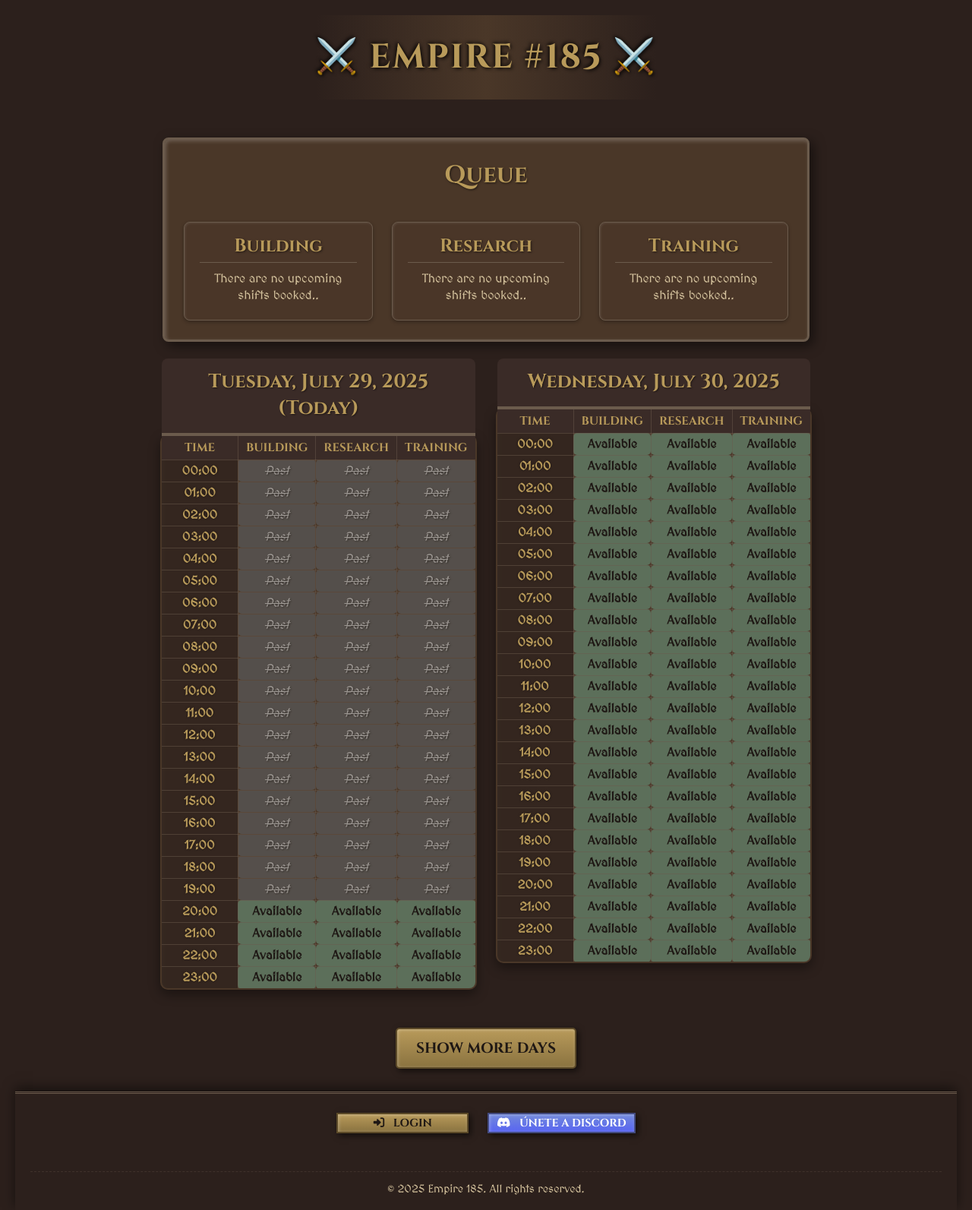
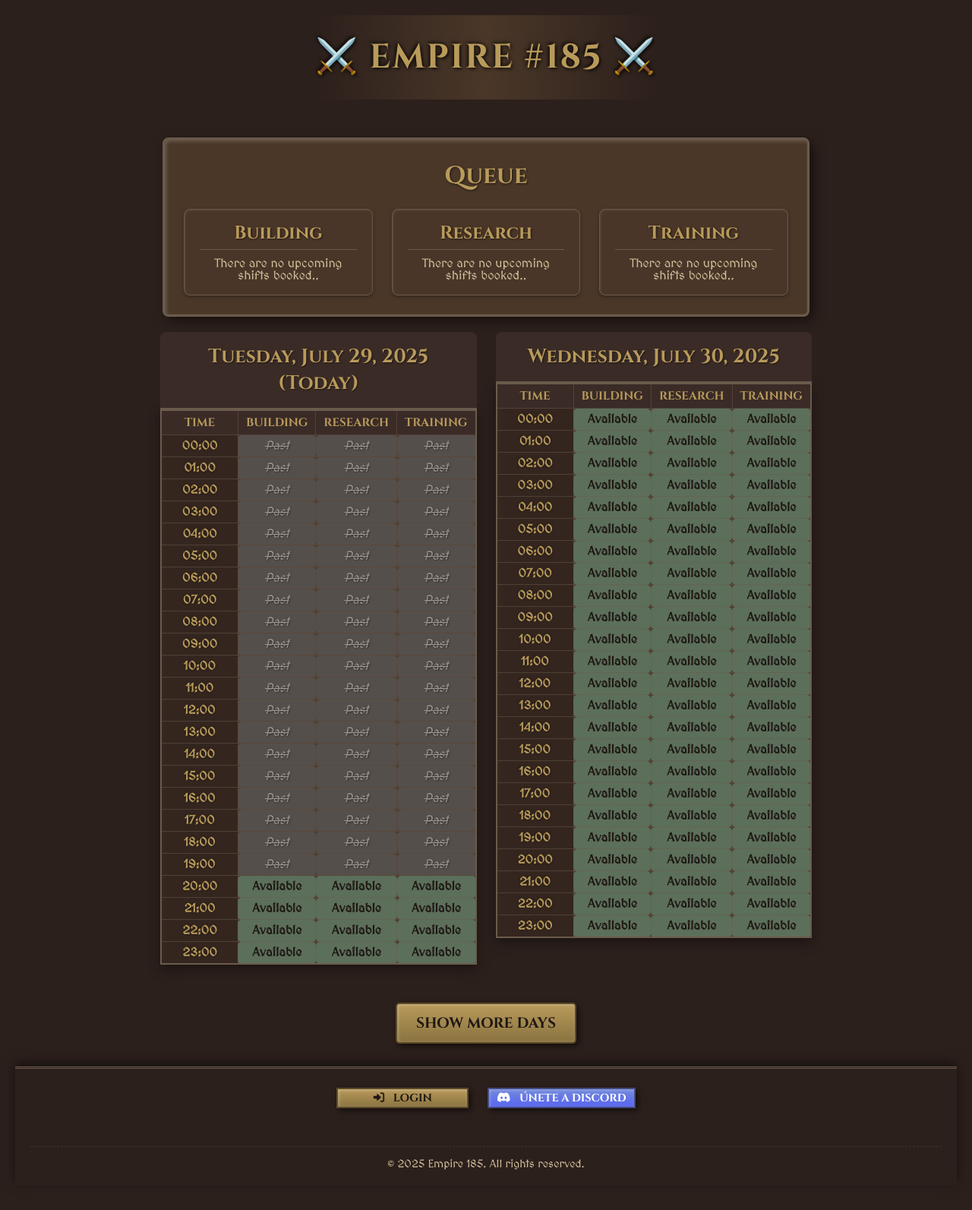
Before and after one commit to MEPPERDONAS/185_reservas, a Flask app: page / in a window 1280 px wide. Shown: the top 1593 px of the page at 76% size. After the commit the page ends 1540 px from the top, so only its background shows below. Run offline with Flask 3, Linux system fonts and the light colour scheme.

Commit message:
fix grafico

```diff
--- a/static/style.css
+++ b/static/style.css
@@ -134,8 +134,8 @@ form a:not(.edit-btn) { /* Otros enlaces dentro de form */
 
 .first-in-queue-container h2 {
     color: var(--aoe-accent-gold);
-    margin-top: 0;
-    margin-bottom: 20px;
+    margin-top: 1px;
+    margin-bottom: 2px;
     font-size: 2em;
 }
 
@@ -177,10 +177,10 @@ form a:not(.edit-btn) { /* Otros enlaces dentro de form */
 }
 
 .queue-item p {
-    margin: 5px 0;
+    margin: 2px 0;
     font-size: 1em; /* Tu tamaño de fuente está bien */
     color: var(--aoe-text-light); /* Color de texto claro que te sugerí */
-    line-height: 1.4; /* Puedes añadir para mejor legibilidad */
+    line-height: 1; /* Puedes añadir para mejor legibilidad */
 }
 
 .queue-item p strong {
@@ -215,7 +215,7 @@ table {
     margin-bottom: 20px; /* Separación entre tablas cuando están apiladas */
     background-color: var(--aoe-panel-bg);
     box-shadow: 0 6px 15px rgba(0, 0, 0, 0.4), inset 2px 2px 5px rgba(255, 255, 255, 0.1);
-    border-radius: 10px;
+    border-radius: 0px;
     overflow: hidden;
     border: 2px solid var(--aoe-border);
 }
```
